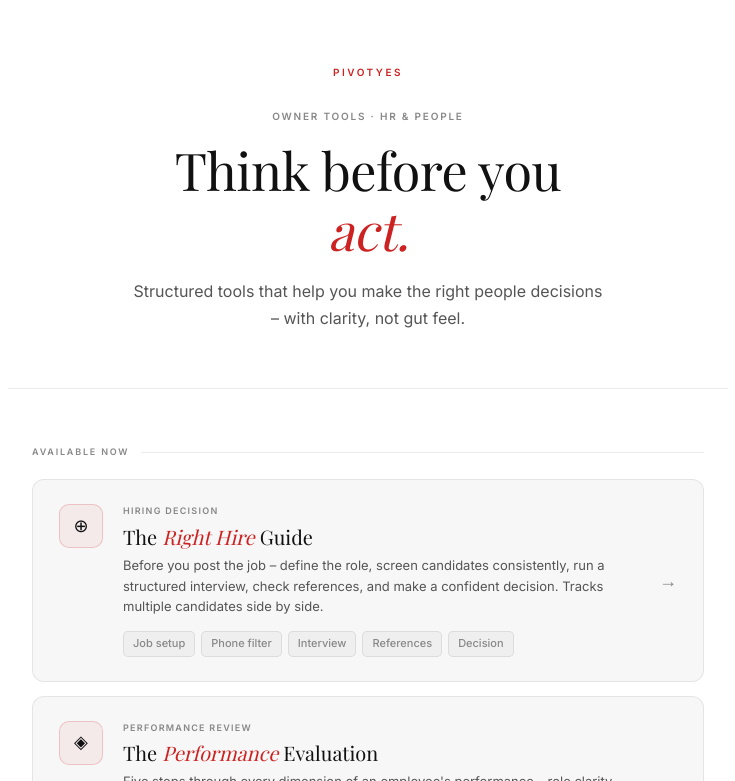
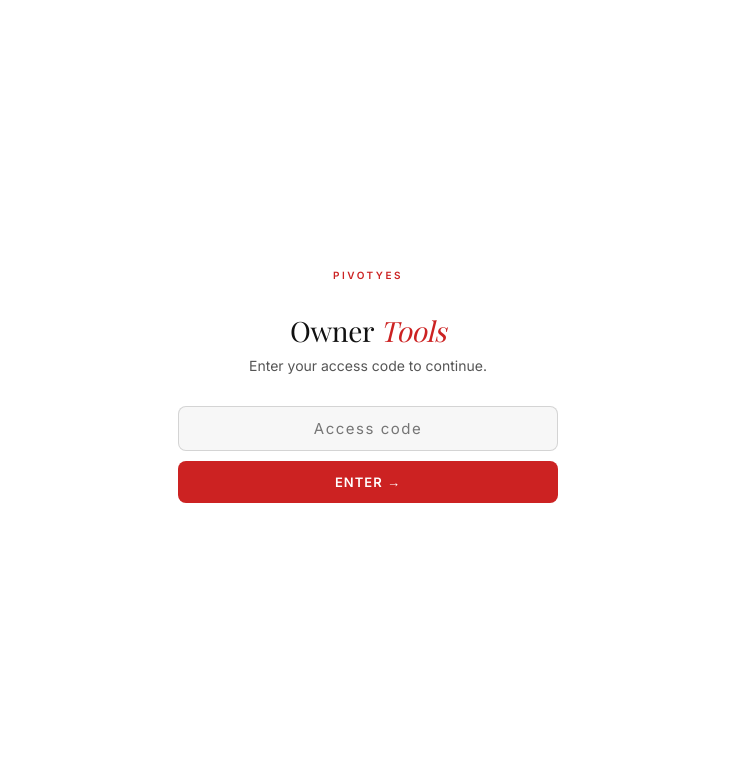
Before and after one commit to blimi-adler/pivotyestools, a plain HTML site: page index.html in a window 1280 px wide. Shown: the top 781 px of the page, without its empty margins (272-1007 px from the left). Drawn offline with nearby package versions, Linux system fonts and the light colour scheme; a web font is replaced by a local one.

Commit message:
Add files via upload

```diff
--- a/index.html
+++ b/index.html
@@ -263,6 +263,91 @@
     color: var(--text3);
   }
 
+  /* PASSWORD GATE */
+  .gate-overlay {
+    position: fixed;
+    inset: 0;
+    background: #ffffff;
+    z-index: 9999;
+    display: flex;
+    align-items: center;
+    justify-content: center;
+    padding: 24px;
+  }
+  .gate-box {
+    width: 100%;
+    max-width: 380px;
+    text-align: center;
+  }
+  .gate-logo {
+    font-size: 10px;
+    font-weight: 700;
+    letter-spacing: 0.25em;
+    text-transform: uppercase;
+    color: var(--accent);
+    display: block;
+    margin-bottom: 32px;
+  }
+  .gate-title {
+    font-family: 'Playfair Display', serif;
+    font-size: 28px;
+    font-weight: 400;
+    color: var(--text);
+    margin-bottom: 8px;
+  }
+  .gate-title em { font-style: italic; color: var(--accent); }
+  .gate-sub {
+    font-size: 14px;
+    color: var(--text2);
+    margin-bottom: 28px;
+    line-height: 1.6;
+  }
+  .gate-input-wrap {
+    display: flex;
+    flex-direction: column;
+    gap: 10px;
+    margin-bottom: 12px;
+  }
+  .gate-input {
+    width: 100%;
+    padding: 12px 16px;
+    border: 1px solid var(--border2);
+    border-radius: 8px;
+    font-family: 'Inter', sans-serif;
+    font-size: 15px;
+    color: var(--text);
+    background: var(--bg2);
+    outline: none;
+    text-align: center;
+    letter-spacing: 0.1em;
+    transition: border-color 0.2s;
+  }
+  .gate-input:focus { border-color: var(--accent); background: #fff; }
+  .gate-input.error { border-color: var(--accent); background: rgba(204,34,34,0.04); }
+  .gate-btn {
+    width: 100%;
+    padding: 13px;
+    background: var(--accent);
+    color: #fff;
+    border: none;
+    border-radius: 8px;
+    font-family: 'Inter', sans-serif;
+    font-size: 13px;
+    font-weight: 700;
+    letter-spacing: 0.08em;
+    text-transform: uppercase;
+    cursor: pointer;
+    transition: background 0.2s;
+  }
+  .gate-btn:hover { background: #991111; }
+  .gate-error {
+    font-size: 12px;
+    color: var(--accent);
+    margin-top: 8px;
+    min-height: 18px;
+    font-weight: 500;
+  }
+
   /* RESPONSIVE */
   @media (max-width: 540px) {
     .tool-card { flex-direction: column; gap: 14px; }
@@ -272,6 +357,49 @@
 </style>
 </head>
 <body>
+
+<!-- PASSWORD GATE -->
+<div class="gate-overlay" id="gateOverlay">
+  <div class="gate-box">
+    <span class="gate-logo">PivotYes</span>
+    <h1 class="gate-title">Owner <em>Tools</em></h1>
+    <p class="gate-sub">Enter your access code to continue.</p>
+    <div class="gate-input-wrap">
+      <input class="gate-input" type="password" id="gateInput" placeholder="Access code" onkeydown="if(event.key==='Enter')checkPassword()">
+      <button class="gate-btn" onclick="checkPassword()">Enter &rarr;</button>
+    </div>
+    <div class="gate-error" id="gateError"></div>
+  </div>
+</div>
+
+<script>
+// ── Change this to your chosen password ──
+var ACCESS_CODE = 'pivotyestools';
+
+function checkPassword() {
+  var input = document.getElementById('gateInput');
+  var val = input.value.trim();
+  if(val === ACCESS_CODE) {
+    // Store in sessionStorage so refresh doesn't re-prompt
+    sessionStorage.setItem('py_auth', '1');
+    document.getElementById('gateOverlay').style.display = 'none';
+    input.classList.remove('error');
+    document.getElementById('gateError').textContent = '';
+  } else {
+    input.classList.add('error');
+    document.getElementById('gateError').textContent = 'Incorrect code. Try again.';
+    input.value = '';
+    input.focus();
+  }
+}
+
+// Auto-unlock if already authenticated this session
+(function(){
+  if(sessionStorage.getItem('py_auth') === '1') {
+    document.getElementById('gateOverlay').style.display = 'none';
+  }
+})();
+</script>
 
 <header>
   <span class="logo">PivotYes</span>
```
